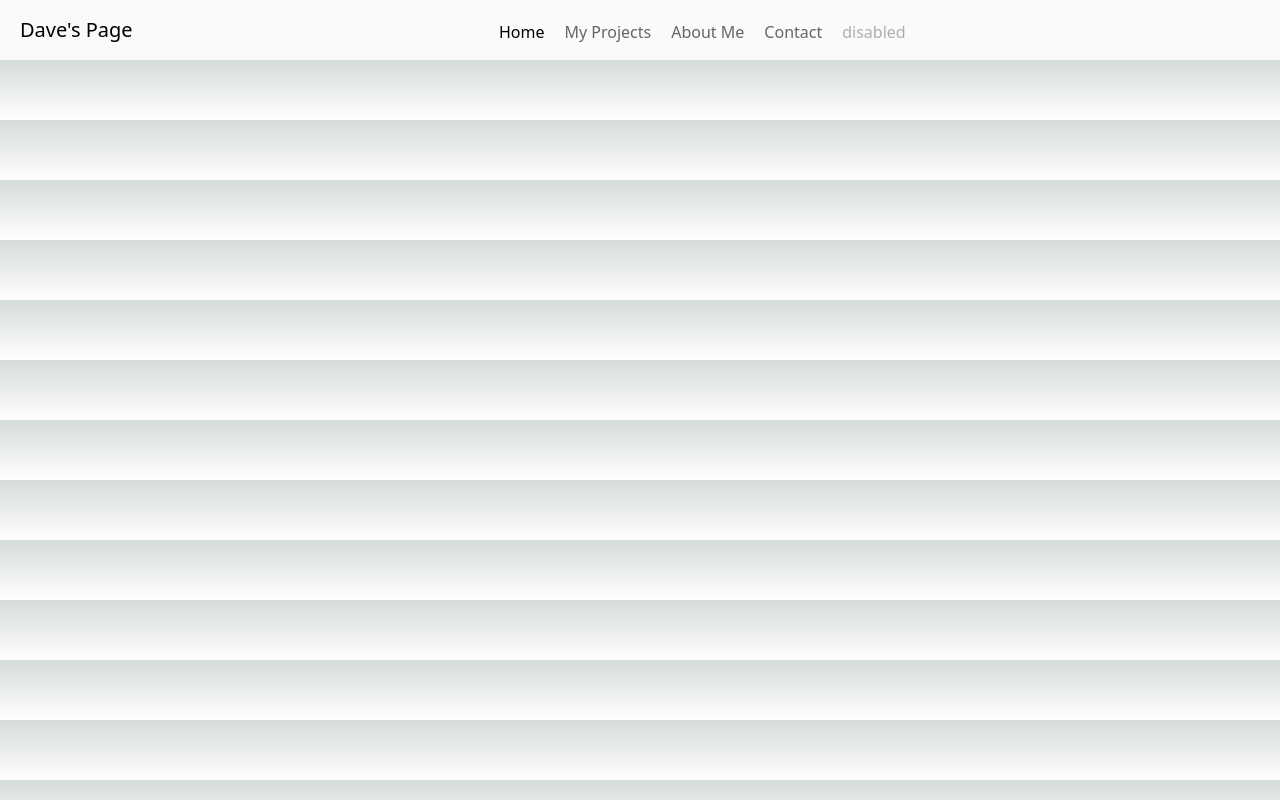
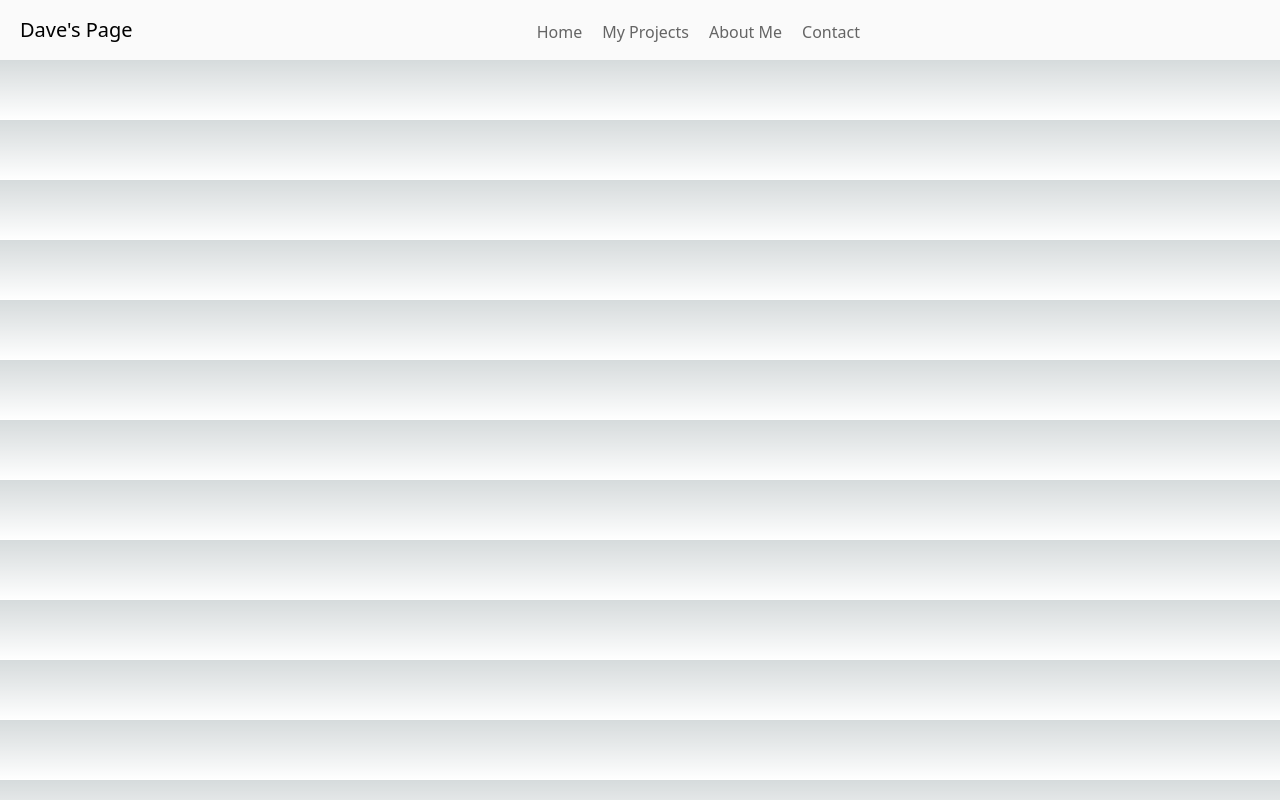
Before and after one commit to Daver067/daves-website, a Next.js app: page / in a window 1280 px wide. Built offline with nearby package versions, Linux system fonts and the light colour scheme.

Commit message:
Navbar works both mobile and laptop with children provided to navbar

```diff
--- a/pages/index.tsx
+++ b/pages/index.tsx
@@ -6,7 +6,14 @@ const inter = Inter({ subsets: ["latin"] });
 export default function Home() {
   return (
     <div>
-      <TopNav />
+      <TopNav
+        children={[
+          { name: "Home", route: "#" },
+          { name: "My Projects", route: "#" },
+          { name: "About Me", route: "#" },
+          { name: "Contact", route: "#" },
+        ]}
+      />
     </div>
   );
 }
--- /dev/null
+++ b/src/components/navbar/navbar_items/collapsible_large_navbar.tsx
@@ -0,0 +1,26 @@
+// src/components/CollapsibleMenu.tsx
+import NavbarItem from "./navbar_item";
+interface CollapsibleMenu {
+  children: {
+    name: string;
+    route: string;
+    type?: "drop-down" | "disabled";
+    children?: { name: string; route: string; type?: "disabled" };
+  }[];
+}
+const CollapsibleMenu: React.FC<CollapsibleMenu> = ({ children }) => {
+  return (
+    <div
+      className="!visible mt-2 hidden flex-grow basis-[100%] items-center lg:mt-0 lg:!flex lg:basis-auto"
+      id="navbarSupportedContent2"
+    >
+      <ul className="w-full list-style-none justify-center flex flex-col ps-0 lg:mt-1 lg:flex-row">
+        {children.map((item) => {
+          return <NavbarItem linkName={item.name} linkRoute={item.route} />;
+        })}
+      </ul>
+    </div>
+  );
+};
+
+export default CollapsibleMenu;
--- a/src/components/navbar/navbar_items/hamburger.tsx
+++ b/src/components/navbar/navbar_items/hamburger.tsx
@@ -3,7 +3,11 @@ import { useState, useEffect, useRef } from "react";
 import Link from "next/link";
 import { useRouter } from "next/router";
 
-const HamburgerMenu: React.FC = () => {
+interface HamburgerMenu {
+  children: { name: string; route: string; type?: "drop-down" | "disabled" }[];
+}
+
+const HamburgerMenu: React.FC<HamburgerMenu> = ({ children }) => {
   const [isOpen, setIsOpen] = useState(false);
   const ref = useRef<HTMLDivElement>(null);
   const router = useRouter();
@@ -65,24 +69,16 @@ const HamburgerMenu: React.FC = () => {
             ref={ref}
             onClick={(e) => e.stopPropagation()}
           >
-            <div
-              className="block text-white text-2xl mb-4 hover:text-gray-300 cursor-pointer p-2 rounded-lg"
-              onClick={() => handleNavigation("/about")}
-            >
-              About
-            </div>
-            <div
-              className="block text-white text-2xl mb-4 hover:text-gray-300 cursor-pointer p-2 rounded-lg"
-              onClick={() => handleNavigation("/services")}
-            >
-              Services
-            </div>
-            <div
-              className="block text-white text-2xl mb-4 hover:text-gray-300 cursor-pointer p-2 rounded-lg"
-              onClick={() => handleNavigation("/contact")}
-            >
-              Contact
-            </div>
+            {children.map((item) => {
+              return (
+                <div
+                  className="block text-white text-2xl mb-4 hover:text-gray-300 cursor-pointer p-2 rounded-lg"
+                  onClick={() => handleNavigation(item.route)}
+                >
+                  {item.name}
+                </div>
+              );
+            })}
           </div>
         </div>
       )}
--- a/src/components/navbar/top_nav.tsx
+++ b/src/components/navbar/top_nav.tsx
@@ -1,9 +1,13 @@
 import DisabledLink from "./navbar_items/disabled_link";
 import NavbarItem from "./navbar_items/navbar_item";
 import HamburgerMenu from "./navbar_items/hamburger";
+import { ReactElement } from "react";
+import CollapsibleMenu from "./navbar_items/collapsible_large_navbar";
 
-interface TopNav {}
-const TopNav: React.FC<TopNav> = ({}) => {
+interface TopNav {
+  children: { name: string; route: string; type?: "drop-down" | "disabled" }[];
+}
+const TopNav: React.FC<TopNav> = ({ children }) => {
   return (
     <nav className="relative flex w-full flex-nowrap items-center justify-between bg-tertiary-color py-2 text-neutral-500 shadow-dark-mild hover:text-tertiary-color focus:text-tertiary-color lg:flex-wrap lg:justify-start lg:py-4">
       <div className="flex w-full flex-wrap items-center justify-between px-3">
@@ -13,22 +17,10 @@ const TopNav: React.FC<TopNav> = ({}) => {
           </a>
         </div>
 
-        <HamburgerMenu />
+        <HamburgerMenu children={children} />
 
         {/* Collapsible navbar container */}
-        <div
-          className="!visible mt-2 hidden flex-grow basis-[100%] items-center lg:mt-0 lg:!flex lg:basis-auto"
-          id="navbarSupportedContent2"
-        >
-          {/* Left links */}{" "}
-          <ul className="w-full list-style-none justify-center flex flex-col ps-0 lg:mt-1 lg:flex-row">
-            <NavbarItem linkName="Home" linkRoute="#" selected />
-            <NavbarItem linkName="My Projects" linkRoute="#" />
-            <NavbarItem linkName="About Me" linkRoute="#" />
-            <NavbarItem linkName="Contact" linkRoute="#" />
-            <DisabledLink linkName="disabled" />
-          </ul>
-        </div>
+        <CollapsibleMenu children={children} />
       </div>
     </nav>
   );
```
Also changed, not shown: 1 other file (tests, documents, lock files or other folders).
